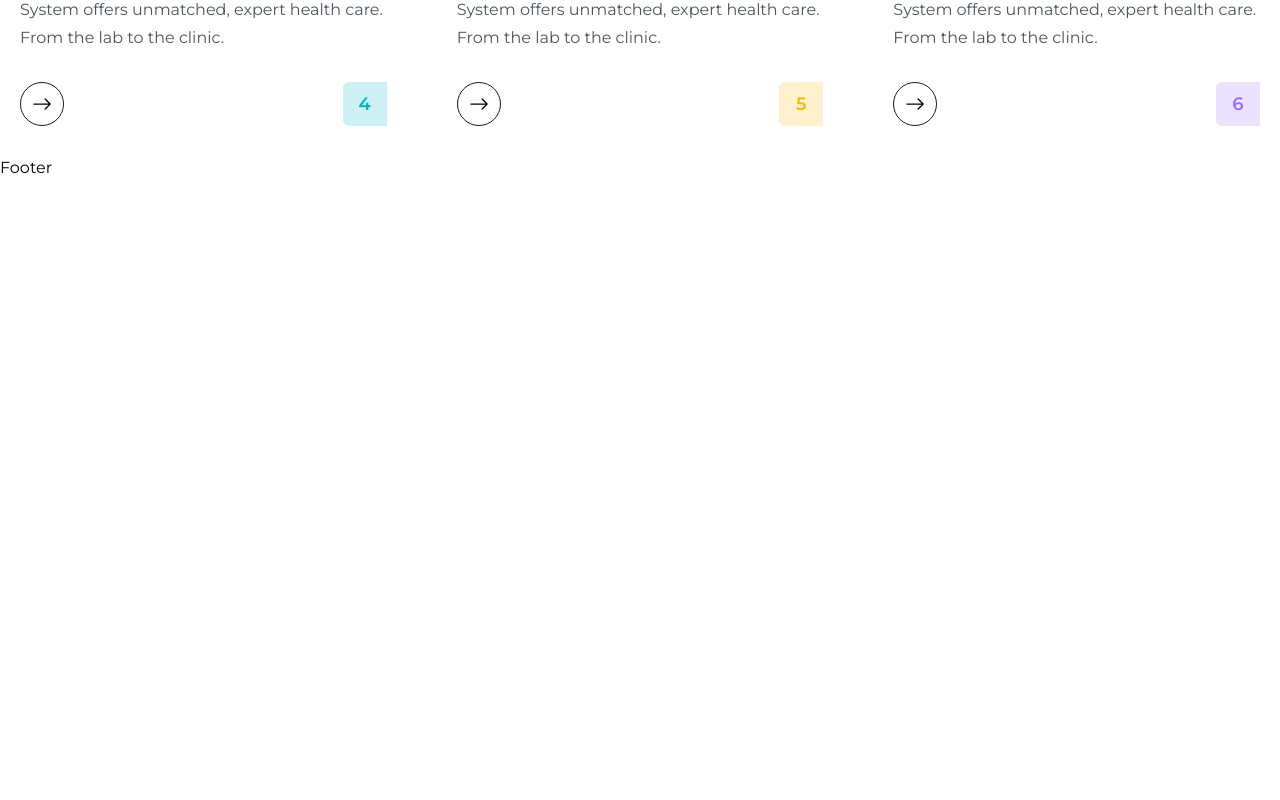
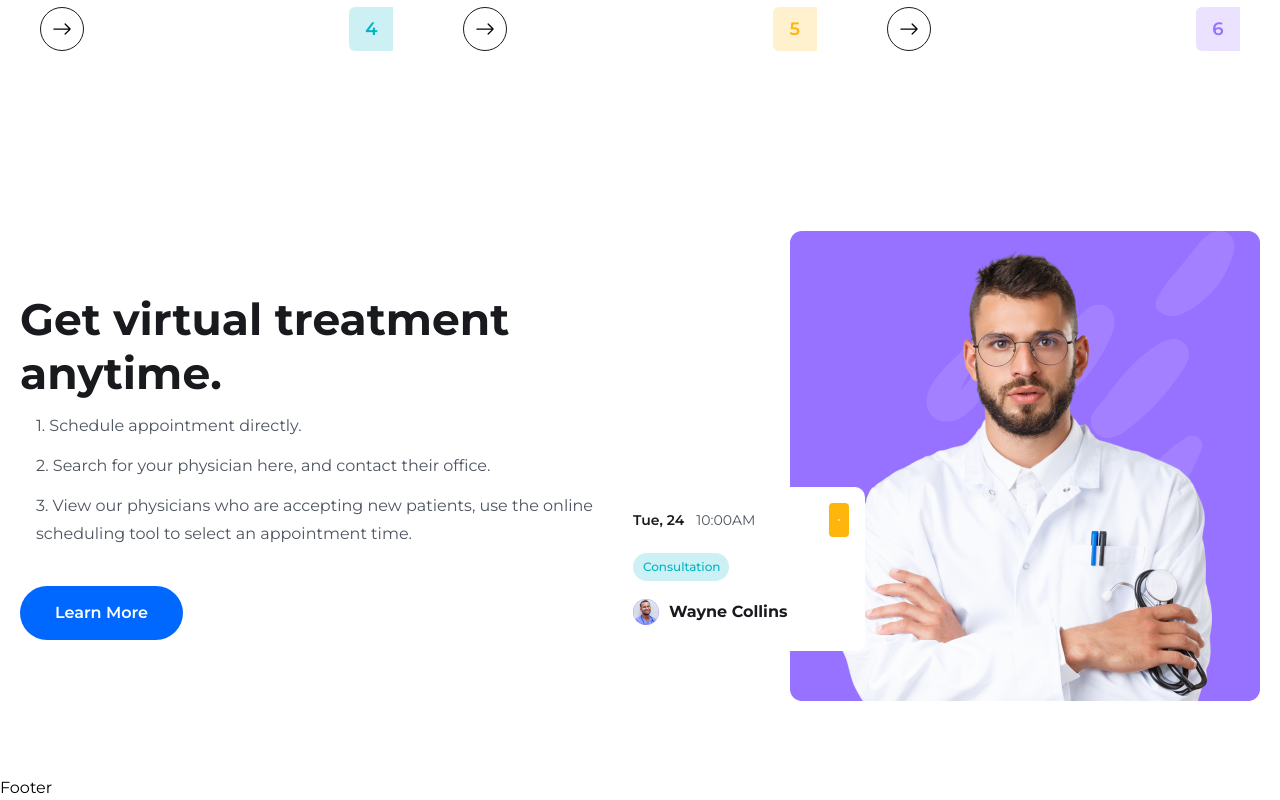
Before and after one commit to mzuhairiy/rehab-aid, a React (Vite) app in the folder frontend/: page / in a window 1280 px wide. Shown: the part 3043-3843 px from the top of the page. Before the commit the page ends 3223 px from the top, so only its background shows below. Built offline with nearby package versions, Linux system fonts and the light colour scheme.

Commit message:
feat: add feature section

```diff
--- a/frontend/src/pages/Home.jsx
+++ b/frontend/src/pages/Home.jsx
@@ -1,13 +1,16 @@
 import React from "react";
 
-import heroImg01 from '../assets/images/heroImg01.png'
-import heroImg02 from '../assets/images/heroImg02.png'
-import heroImg03 from '../assets/images/heroImg03.png'
-import icon01 from '../assets/images/icon01.png'
-import icon02 from '../assets/images/icon02.png'
-import icon03 from '../assets/images/icon03.png'
-import { Link } from 'react-router-dom';
-import { BsArrowRight, } from 'react-icons/bs';
+import heroImg01 from "../assets/images/heroImg01.png";
+import heroImg02 from "../assets/images/heroImg02.png";
+import heroImg03 from "../assets/images/heroImg03.png";
+import icon01 from "../assets/images/icon01.png";
+import icon02 from "../assets/images/icon02.png";
+import icon03 from "../assets/images/icon03.png";
+import featureImg from "../assets/images/feature-img.png";
+import videoIcon from "../assets/images/video-icon.png";
+import avatarIcon from "../assets/images/avatar-icon.png";
+import { Link } from "react-router-dom";
+import { BsArrowRight } from "react-icons/bs";
 import About from "../components/about/About";
 import ServiceList from "../components/services/ServiceList";
 
@@ -20,25 +23,31 @@
             <div className="flex flex-col lg:flex-row gap-[90px] items-center justify-between">
               <div>
                 <div className="lg:w-[570px]">
-                                    <h1 className="text-[32px] leading-[40px] text-headingColor font-[800] md:text-[60px]
-                                    md:leading-[70px]">
+                  <h1
+                    className="text-[32px] leading-[40px] text-headingColor font-[800] md:text-[60px]
+                                    md:leading-[70px]"
+                  >
                     Kami peduli dengan anda dan keluarga anda.
                   </h1>
-                                    <p className="text__para">Kami menyediakan dukungan profesional untuk membantu Anda keluar dari jerat candu narkoba dan judi online.
-                                        Mari pulihkan kehidupan yang lebih sehat, bahagia, dan bebas dari kecanduan.
+                  <p className="text__para">
+                    Kami menyediakan dukungan profesional untuk membantu Anda
+                    keluar dari jerat candu narkoba dan judi online. Mari
+                    pulihkan kehidupan yang lebih sehat, bahagia, dan bebas dari
+                    kecanduan.
                   </p>
 
-                                    <button className="btn">
-                                        Request an appointment
-                                    </button>
+                  <button className="btn">Request an appointment</button>
                 </div>
 
-                                <div className="mt-[30px] lg:mt-[70px] flex flex-col lg:flex-row lg:items-center gap-5
-                                lg:gap-[30px]">
-
+                <div
+                  className="mt-[30px] lg:mt-[70px] flex flex-col lg:flex-row lg:items-center gap-5
+                                lg:gap-[30px]"
+                >
                   <div>
-                                        <h2 className="text-[36px] leading-[56px] lg:text-[44px] lg:leading-[54px] font-[700]
-                                        text-headingColor">
+                    <h2
+                      className="text-[36px] leading-[56px] lg:text-[44px] lg:leading-[54px] font-[700]
+                                        text-headingColor"
+                    >
                       30+
                     </h2>
                     <span className="w-[100px] h-2 bg-yellowColor rounded-full bloxk mt-[-14px]"></span>
@@ -46,8 +55,10 @@
                   </div>
 
                   <div>
-                                        <h2 className="text-[36px] leading-[56px] lg:text-[44px] lg:leading-[54px] font-[700]
-                                        text-headingColor">
+                    <h2
+                      className="text-[36px] leading-[56px] lg:text-[44px] lg:leading-[54px] font-[700]
+                                        text-headingColor"
+                    >
                       15+
                     </h2>
                     <span className="w-[100px] h-2 bg-yellowColor rounded-full bloxk mt-[-14px]"></span>
@@ -55,8 +66,10 @@
                   </div>
 
                   <div>
-                                        <h2 className="text-[36px] leading-[56px] lg:text-[44px] lg:leading-[54px] font-[700]
-                                        text-headingColor">
+                    <h2
+                      className="text-[36px] leading-[56px] lg:text-[44px] lg:leading-[54px] font-[700]
+                                        text-headingColor"
+                    >
                       100%
                     </h2>
                     <span className="w-[100px] h-2 bg-yellowColor rounded-full bloxk mt-[-14px]"></span>
@@ -86,13 +99,15 @@
               Providing the best medical services
             </h2>
             <p className="text__para text_center">
-                World-class care for everyone. Our health system offers unmatched, expert health care.
+              World-class care for everyone. Our health system offers unmatched,
+              expert health care.
             </p>
           </div>
 
-        <div className="grid grid-cols-1 md:grid-cols-2 lg:grid-cols-3 gap-5 lg:gap-[30px] mt-[30px]
-        lg:mt-[55px]">
-
+          <div
+            className="grid grid-cols-1 md:grid-cols-2 lg:grid-cols-3 gap-5 lg:gap-[30px] mt-[30px]
+        lg:mt-[55px]"
+          >
             <div className="py-[30px] px-5 flex flex-col items-center text-center">
               <div className="flex items-center justify-center">
                 <img src={icon01} alt="Find a Doctor" />
@@ -103,10 +118,12 @@
                   Find a Doctor
                 </h2>
                 <p className="text-[16px] leading-7 text-textColor font-[400] mt-4">
-                        World-class care for everyone. Our health system offers unmatched, expert health care. From the lab to the clinic.
+                  World-class care for everyone. Our health system offers
+                  unmatched, expert health care. From the lab to the clinic.
                 </p>
 
-                    <Link to="/psychiatrist"
+                <Link
+                  to="/psychiatrist"
                   className="w-[44px] h-[44px] rounded-full border border-solid border-[#181A1E] mt-[30px]
                         mx-auto flex items-center justify-center group hover:bg-primaryColor
                         hover:border-none"
@@ -126,10 +143,12 @@
                   Find a Location
                 </h2>
                 <p className="text-[16px] leading-7 text-textColor font-[400] mt-4">
-                        World-class care for everyone. Our health system offers unmatched, expert health care. From the lab to the clinic.
+                  World-class care for everyone. Our health system offers
+                  unmatched, expert health care. From the lab to the clinic.
                 </p>
 
-                    <Link to="/psychiatrist"
+                <Link
+                  to="/psychiatrist"
                   className="w-[44px] h-[44px] rounded-full border border-solid border-[#181A1E] mt-[30px]
                         mx-auto flex items-center justify-center group hover:bg-primaryColor
                         hover:border-none"
@@ -149,10 +168,12 @@
                   Book Appointment
                 </h2>
                 <p className="text-[16px] leading-7 text-textColor font-[400] mt-4">
-                        World-class care for everyone. Our health system offers unmatched, expert health care. From the lab to the clinic.
+                  World-class care for everyone. Our health system offers
+                  unmatched, expert health care. From the lab to the clinic.
                 </p>
 
-                    <Link to="/psychiatrist"
+                <Link
+                  to="/psychiatrist"
                   className="w-[44px] h-[44px] rounded-full border border-solid border-[#181A1E] mt-[30px]
                         mx-auto flex items-center justify-center group hover:bg-primaryColor
                         hover:border-none"
@@ -161,12 +182,12 @@
                 </Link>
               </div>
             </div>
-
           </div>
         </div>
       </section>
 
-    <About/ >
+      <About />
+
       <section>
         <div className="container">
           <div className="xl:w-[470px] mx-auto">
@@ -176,10 +197,84 @@
               expert health care.
             </p>
           </div>
-
+          <ServiceList />
         </div>
       </section>
-    <ServiceList />
+
+      <section>
+        <div className="container">
+          <div className="flex items-center justify-between flex-col lg:flex-row">
+            <div className="xl:w-[670px]">
+              <h2 className="heading">
+                Get virtual treatment <br /> anytime.
+              </h2>
+
+              <ul className="pl-4">
+                <li className="text__para">
+                  1. Schedule appointment directly.
+                </li>
+                <li className="text__para">
+                  2. Search for your physician here, and contact their office.
+                </li>
+                <li className="text__para">
+                  3. View our physicians who are accepting new patients, use the
+                  online scheduling tool to select an appointment time.
+                </li>
+              </ul>
+              <Link to="/">
+                <button className="btn">Learn More</button>
+              </Link>
+            </div>
+
+            <div className="relative z-10 xl:w-[770px] flex justify-end mt-[50px] lg:mt-0">
+              <img src={featureImg} className="w=3/4" alt="" />
+
+              <div
+                className="w-[150px] lg:w-[248px] bg-white absolute bottom-[50px] left-0 md:bottom-
+                    [100px] md:left-5 z-20 p-2 pb-3 lg:pt-4 lg:px-4 lg:pb-[26px] rounded-[10px]"
+              >
+                <div className="flex items-center justify-between">
+                  <div className="flex items-center gap-[6px] lg:gap-3">
+                    <p
+                      className="text-[10px] leading-[10px] lg:text-[14px] lg:leading-5 text-headingColor
+                                font-[600]"
+                    >
+                      Tue, 24
+                    </p>
+                    <p
+                      className="text-[10px] leading-[10px] lg:text-[14px] lg:leading-5 text-textColor
+                                font-[400]"
+                    >
+                      10:00AM
+                    </p>
+                  </div>
+                  <span
+                    className="w-5 h-5 lg:2-[34px] lg:h-[34px] flex items-center justify-center
+                            bg-yellowColor rounded py-1 px-[6px] lg:py-3 lg:px-[9px]"
+                  >
+                    <img src={videoIcon} alt="" />
+                  </span>
+                </div>
+
+                <div
+                  className="w-[65px] lg:w-[96px] bg-[#CCF0F3] py-1 px-2 lg:py-[6px] lg:px-[10px]
+                    text-[8px] leading-[8px] lg:text-[12px] lg:leading-4 text-irisBlueColor font-[500] mt-2 lg:mt-4
+                    rounded-full"
+                >
+                  Consultation
+                </div>
+
+                <div className="flex items-center gap-[6px] lg:gap-[10px] mt-2 lg:mt-[18px]">
+                  <img src={avatarIcon} alt="" />
+                  <h4 className="text-[10px] leading-3 lg:text-[16px] lg:leading-[22px] font-[700] text-headingColor">
+                    Wayne Collins
+                  </h4>
+                </div>
+              </div>
+            </div>
+          </div>
+        </div>
+      </section>
     </>
   );
 };
```
Lines whose indentation alone changed are shown as unchanged.
